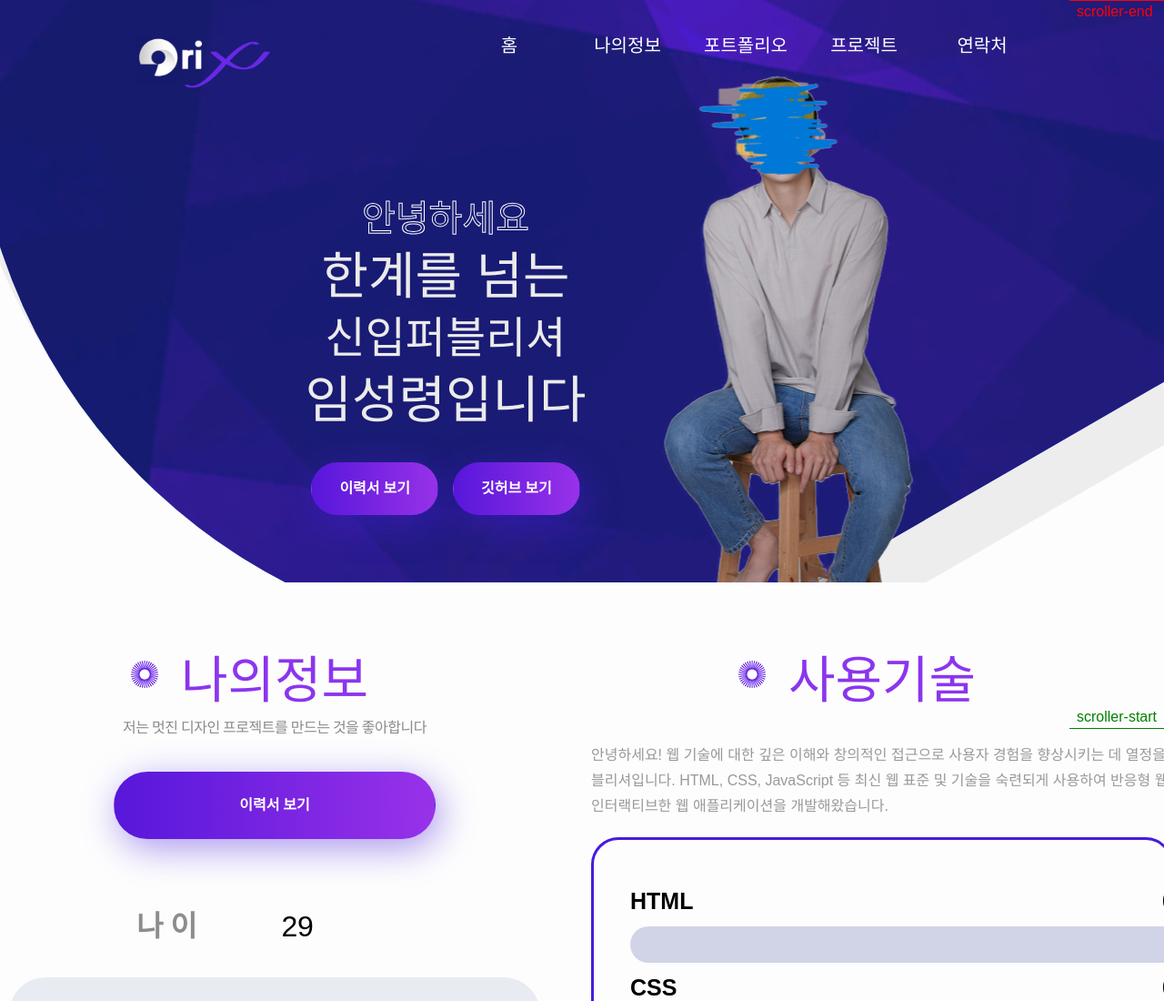
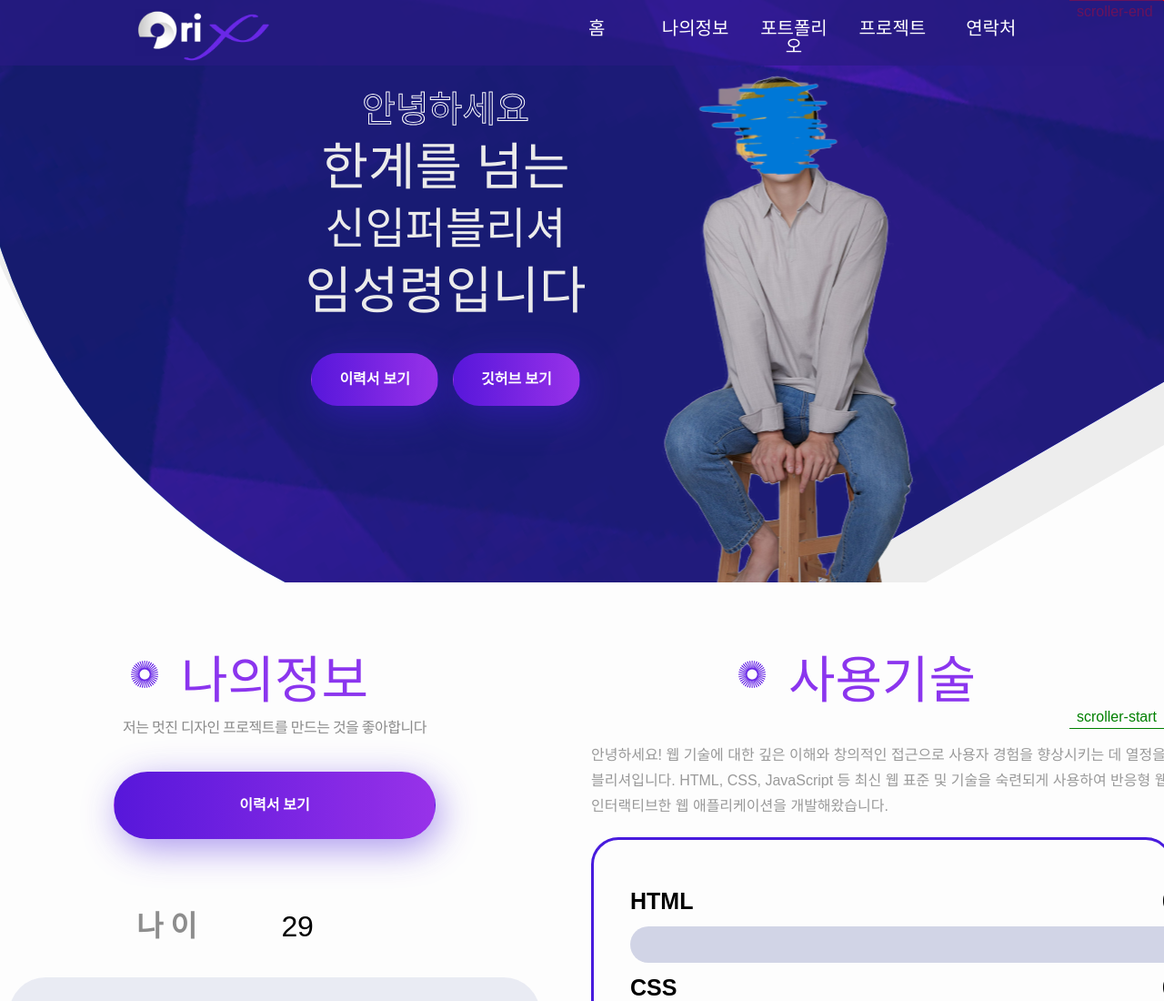
Before and after one commit to lsy1168/Portfolio, a plain HTML site: page index.html in a window 1280 px wide. Shown: the top 1100 px of the page at 91% size. Drawn offline with nearby package versions, Linux system fonts and the light colour scheme; a web font is replaced by a local one.

Commit message:
지엔비 고정

```diff
--- a/css/style.css
+++ b/css/style.css
@@ -135,19 +135,26 @@ header:after {
   box-shadow: -87px 28px 0px 88px rgba(237, 237, 237, 1);
 }
 .header_gnb {
+  width: 100%;
   display: flex;
+  position: fixed;
+  top: 0;
+  right: 1px;
+  flex-direction: row;
+    justify-content: space-between;
+    background: rgba(41, 27, 131, 0.7);
 }
 /* 헤더 */
 .logo img {
-  margin-top: 40px;
+  margin-top: 10px;
   width: 150px;
   height: 60px;
   margin-left: 150px;
 }
 .gnb {
-  margin-top: 40px;
+  margin-top: 20px;
   margin-right: 150px;
-  width: 85%;
+  width: 40%;
   display: flex;
   align-items: center;
   justify-content: flex-end;
@@ -157,7 +164,7 @@ header:after {
   width: 100px;
   font-size: 20px;
   width: 100px;
-  height: 80px;
+  height: 50px;
   text-align: center;
 }
 .dep1 a {
```
